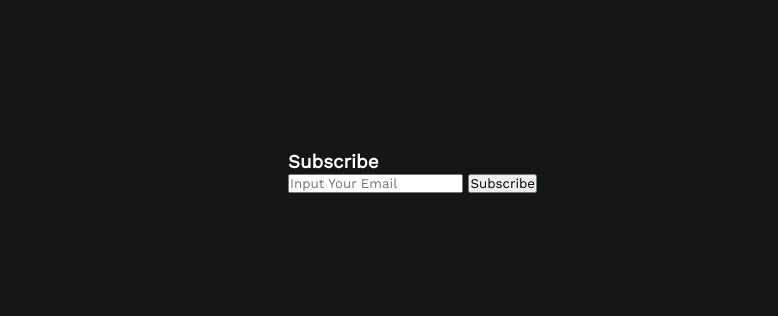
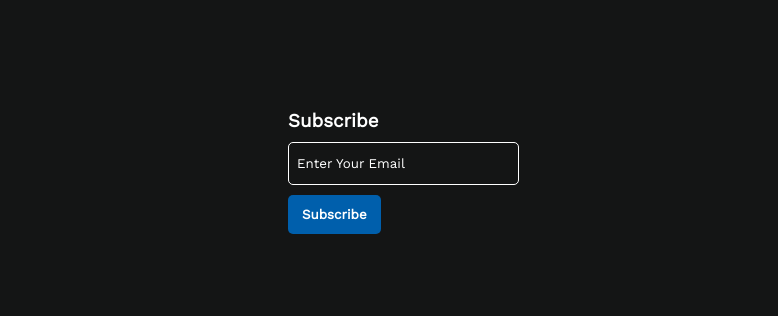
Before and after one commit to rayhan60611/p_hero_assignment1_new_year_new_me, a plain HTML site: page index.html in a window 1280 px wide. Shown: the part 1966-2282 px from the top of the page, 502-1280 px from the left. Drawn offline with nearby package versions, Linux system fonts and the light colour scheme.

Commit message:
footer 100% done

```diff
--- a/index.html
+++ b/index.html
@@ -99,7 +99,7 @@
         </div>
         <div class="right-footer">
           <h3>Subscribe</h3>
-          <input type="text" placeholder="Input Your Email" />
+          <input type="text" placeholder="Enter Your Email" />
           <button>Subscribe</button>
         </div>
       </div>
--- a/styles/style.css
+++ b/styles/style.css
@@ -170,7 +170,7 @@
   height: 500px;
   color: #ffffff;
   display: flex;
-
+  justify-content: center;
   align-items: center;
 }
 
@@ -179,9 +179,7 @@
   display: flex;
   flex-direction: column;
   gap: 15px;
-  /* text-align: start;
-  align-items: start; */
-  padding: 0 150px;
+  padding: 0px 150px;
 }
 
 .left-footer h3 {
@@ -201,3 +199,33 @@
   display: flex;
   gap: 15px;
 }
+
+.right-footer {
+  display: flex;
+  flex-direction: column;
+  gap: 10px;
+  align-items: start;
+  justify-content: flex-start;
+  padding-top: -100px;
+}
+
+.right-footer input {
+  border: 1px solid white;
+  background-color: transparent;
+  padding: 13px 50px 13px 8px;
+  border-radius: 5px;
+  color: #ffffff;
+}
+
+.right-footer input::placeholder {
+  color: #ffffff;
+}
+
+.right-footer button {
+  background-color: #005fac;
+  color: #ffffff;
+  padding: 12px 14px;
+  border: 0;
+  border-radius: 5px;
+  font-weight: 700;
+}
```
